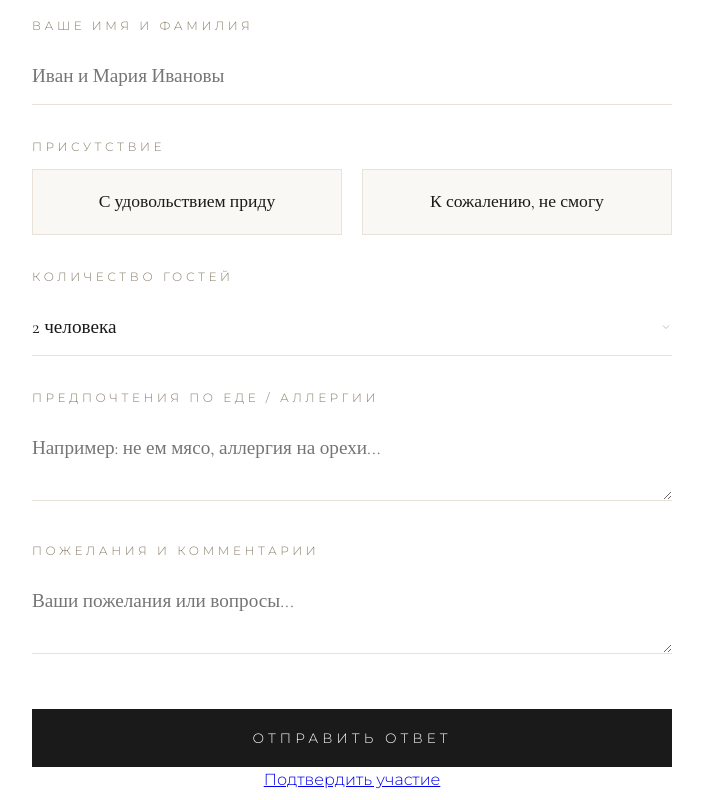
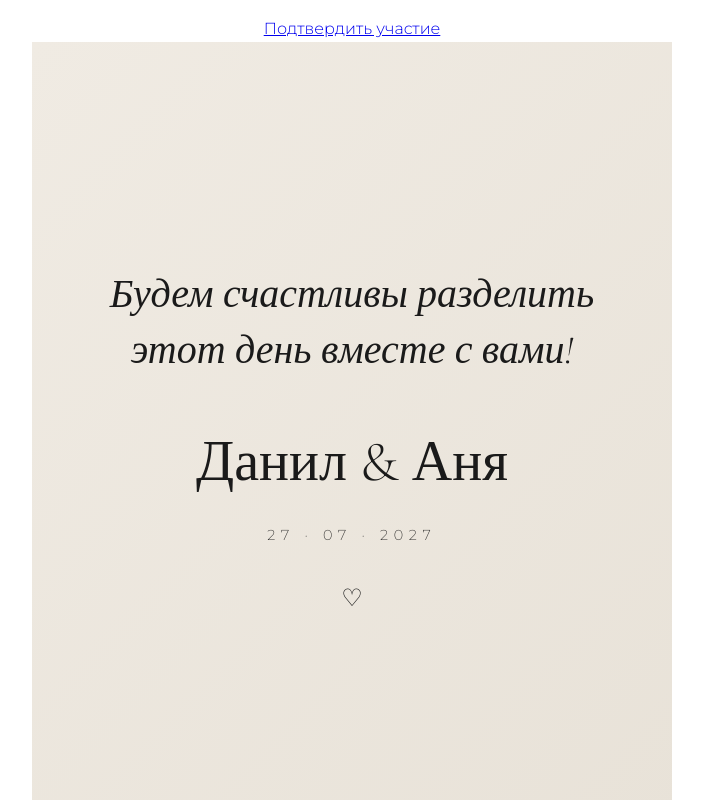
Before and after one commit to 6w6btkvb5d-cloud/danil-anya-wedding, a plain HTML site: page index.html in a window 1280 px wide. Shown: the part 4180-4980 px from the top of the page, without its empty margins (288-991 px from the left). Drawn offline with nearby package versions, Linux system fonts and the light colour scheme; a web font is replaced by a local one.

Commit message:
Update index.html

```diff
--- a/index.html
+++ b/index.html
@@ -846,58 +846,9 @@
       Пожалуйста, подтвердите своё присутствие до 1 мая 2027 года
     </p>
 
-    <form class="rsvp-form reveal reveal-delay-3" id="rsvpForm">
-      <div class="form-group">
-        <label class="form-label">Ваше имя и фамилия</label>
-        <input type="text" class="form-input" placeholder="Иван и Мария Ивановы" required>
-      </div>
-
-      <div class="form-group">
-        <label class="form-label">Присутствие</label>
-        <div class="radio-group">
-          <div class="radio-option">
-            <input type="radio" name="attendance" value="yes" id="att-yes" required>
-            <label for="att-yes">С удовольствием приду</label>
-          </div>
-          <div class="radio-option">
-            <input type="radio" name="attendance" value="no" id="att-no" required>
-            <label for="att-no">К сожалению, не смогу</label>
-          </div>
-        </div>
-      </div>
-
-      <div class="form-group">
-        <label class="form-label">Количество гостей</label>
-        <select class="form-select" id="guestsCount">
-          <option value="1">1 человек</option>
-          <option value="2" selected>2 человека</option>
-          <option value="3">3 человека</option>
-          <option value="4">4 человека</option>
-        </select>
-      </div>
-
-      <div class="form-group">
-        <label class="form-label">Предпочтения по еде / аллергии</label>
-        <textarea class="form-textarea" placeholder="Например: не ем мясо, аллергия на орехи..."></textarea>
-      </div>
-
-      <div class="form-group">
-        <label class="form-label">Пожелания и комментарии</label>
-        <textarea class="form-textarea" placeholder="Ваши пожелания или вопросы..."></textarea>
-      </div>
-
-      <button type="submit" class="submit-btn">Отправить ответ</button>
-    </form>
-    <a href="https://vk.ru/9a1a3c" class="btn" target="_blank">
+    <a href="https://forms.gle/RASCpQeeDiSax4Ts8" class="btn" target="_blank">
     Подтвердить участие
 </a>
-    <div class="rsvp-success" id="rsvpSuccess">
-      <div class="success-icon">✓</div>
-      <h3 class="success-title">Спасибо!</h3>
-      <p class="success-text">Ваш ответ успешно отправлен.<br>Мы с нетерпением ждём встречи с вами!</p>
-    </div>
-  </div>
-</section>
 
 <!-- FINAL -->
 <section class="final">
```
